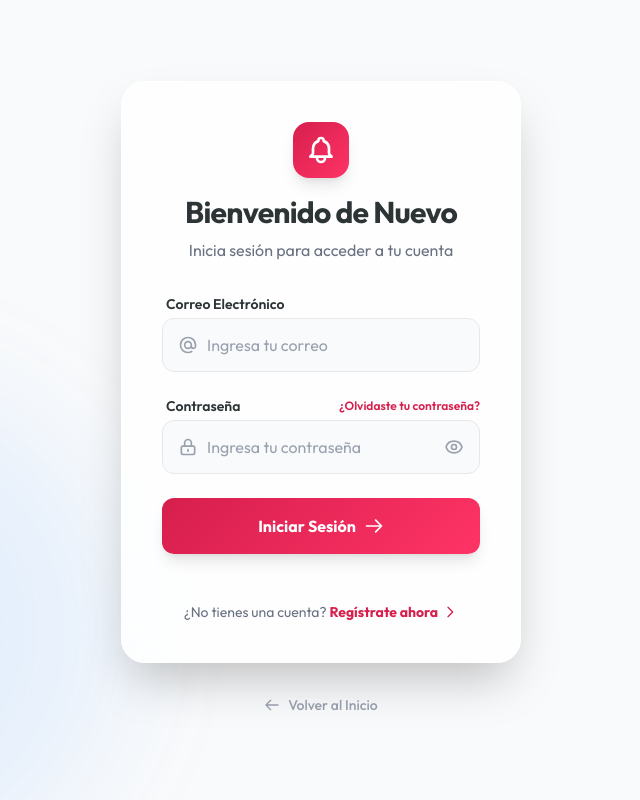
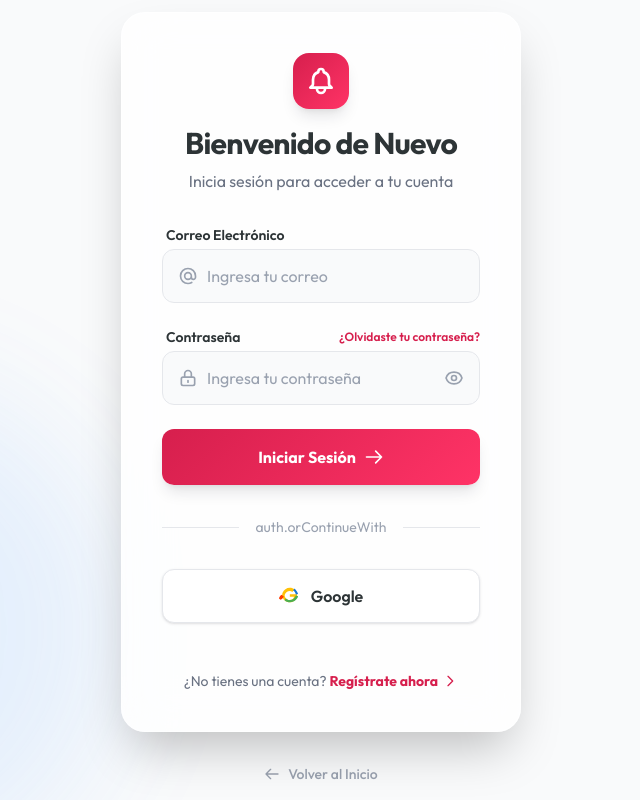
Before and after one commit to RMRdeveloper/alerta360, a Vue app in the folder frontend/: page /login in a window 1280 px wide. Shown: the whole page, without its empty margins (319-959 px from the left). Built offline with nearby package versions, Linux system fonts and the light colour scheme; no server answers.

Commit message:
feat(auth): add login and register views with Google button and sighting schema transform

```diff
--- a/frontend/src/views/LoginView.vue
+++ b/frontend/src/views/LoginView.vue
@@ -114,6 +114,29 @@ const handleLogin = () => {
             </span>
           </button>
 
+          <!-- Divider -->
+          <div class="relative flex py-2 items-center">
+            <div class="flex-grow border-t border-gray-200"></div>
+            <span class="flex-shrink-0 mx-4 text-gray-400 text-sm">{{ $t('auth.orContinueWith') }}</span>
+            <div class="flex-grow border-t border-gray-200"></div>
+          </div>
+
+          <!-- Google Button -->
+          <button
+            type="button"
+            class="w-full relative overflow-hidden group bg-white border border-gray-200 text-secondary font-semibold py-3.5 rounded-xl shadow-sm transition-all duration-300 hover:bg-gray-50 hover:border-gray-300 active:scale-[0.98]"
+          >
+            <span class="flex items-center justify-center gap-3">
+              <svg class="w-5 h-5" viewBox="0 0 24 24" fill="none" xmlns="http://www.w3.org/2000/svg">
+                <path d="M21.8055 10.0415C21.829 10.6585 21.8055 11.2325 21.7115 11.7515C21.3655 13.7845 20.4285 15.6885 18.9865 17.1685C17.5145 18.6785 15.4325 19.6105 12.9805 19.6105C9.0765 19.6105 5.6765 17.1525 4.3055 13.6825C3.9665 12.8225 3.7785 11.8965 3.7785 10.9205C3.7785 9.9445 3.9665 9.0185 4.3055 8.1585C5.6765 4.6885 9.0765 2.2305 12.9805 2.2305C15.2285 2.2305 17.2025 3.0035 18.7845 4.3055L15.9085 7.1815C15.1565 6.4765 14.1225 6.0535 12.9805 6.0535C10.2285 6.0535 7.8465 7.8685 6.9425 10.4285C6.7305 11.0865 6.7305 11.8025 6.9425 12.4605C7.8465 15.0205 10.2285 16.8355 12.9805 16.8355C14.1785 16.8355 15.2605 16.5175 16.1425 15.9765C17.2005 15.3185 17.8465 14.2365 18.0465 13.0495H12.9805V10.0415H21.8055Z" fill="#FFC107"/>
+                <path d="M3.19238 10.5195L5.78338 12.4845C5.07438 14.2885 3.65138 15.7225 1.83838 16.4255L0.270381 15.2225C0.0383809 15.0335 -0.0636191 14.7335 0.0303809 14.4715C0.347381 13.5785 0.812381 12.7505 1.39638 12.0165C1.88438 11.3975 2.48838 10.8875 3.19238 10.5195Z" fill="#FF3D00"/>
+                <path d="M12.9802 19.6106C10.6082 19.6106 8.44419 18.7906 6.78619 17.4196L7.96519 14.7176C9.07019 15.9386 10.8752 16.8356 12.9802 16.8356C16.3262 16.8356 19.1432 14.5426 20.1232 11.4596L22.9562 12.4276C21.8612 16.3276 17.9232 19.6106 12.9802 19.6106Z" fill="#4CAF50"/>
+                <path d="M22.9566 9.42349L20.2546 10.3755C19.9576 8.35649 18.7306 6.57849 17.0266 5.41849L18.4716 2.85849C18.8476 3.17949 19.2006 3.52849 19.5266 3.90349C21.0546 5.51849 22.1816 7.42349 22.9566 9.42349Z" fill="#1976D2"/>
+              </svg>
+              Google
+            </span>
+          </button>
+
           <!-- Footer -->
           <div class="text-center text-sm text-gray-500 mt-6">
             {{ $t('auth.noAccount') }}
--- a/frontend/src/views/RegisterView.vue
+++ b/frontend/src/views/RegisterView.vue
@@ -152,6 +152,29 @@ const handleRegister = () => {
             </span>
           </button>
 
+          <!-- Divider -->
+          <div class="relative flex py-2 items-center">
+            <div class="flex-grow border-t border-gray-200"></div>
+            <span class="flex-shrink-0 mx-4 text-gray-400 text-sm">{{ $t('auth.orContinueWith') }}</span>
+            <div class="flex-grow border-t border-gray-200"></div>
+          </div>
+
+          <!-- Google Button -->
+          <button
+            type="button"
+            class="w-full relative overflow-hidden group bg-white border border-gray-200 text-secondary font-semibold py-3.5 rounded-xl shadow-sm transition-all duration-300 hover:bg-gray-50 hover:border-gray-300 active:scale-[0.98]"
+          >
+            <span class="flex items-center justify-center gap-3">
+              <svg class="w-5 h-5" viewBox="0 0 24 24" fill="none" xmlns="http://www.w3.org/2000/svg">
+                <path d="M21.8055 10.0415C21.829 10.6585 21.8055 11.2325 21.7115 11.7515C21.3655 13.7845 20.4285 15.6885 18.9865 17.1685C17.5145 18.6785 15.4325 19.6105 12.9805 19.6105C9.0765 19.6105 5.6765 17.1525 4.3055 13.6825C3.9665 12.8225 3.7785 11.8965 3.7785 10.9205C3.7785 9.9445 3.9665 9.0185 4.3055 8.1585C5.6765 4.6885 9.0765 2.2305 12.9805 2.2305C15.2285 2.2305 17.2025 3.0035 18.7845 4.3055L15.9085 7.1815C15.1565 6.4765 14.1225 6.0535 12.9805 6.0535C10.2285 6.0535 7.8465 7.8685 6.9425 10.4285C6.7305 11.0865 6.7305 11.8025 6.9425 12.4605C7.8465 15.0205 10.2285 16.8355 12.9805 16.8355C14.1785 16.8355 15.2605 16.5175 16.1425 15.9765C17.2005 15.3185 17.8465 14.2365 18.0465 13.0495H12.9805V10.0415H21.8055Z" fill="#FFC107"/>
+                <path d="M3.19238 10.5195L5.78338 12.4845C5.07438 14.2885 3.65138 15.7225 1.83838 16.4255L0.270381 15.2225C0.0383809 15.0335 -0.0636191 14.7335 0.0303809 14.4715C0.347381 13.5785 0.812381 12.7505 1.39638 12.0165C1.88438 11.3975 2.48838 10.8875 3.19238 10.5195Z" fill="#FF3D00"/>
+                <path d="M12.9802 19.6106C10.6082 19.6106 8.44419 18.7906 6.78619 17.4196L7.96519 14.7176C9.07019 15.9386 10.8752 16.8356 12.9802 16.8356C16.3262 16.8356 19.1432 14.5426 20.1232 11.4596L22.9562 12.4276C21.8612 16.3276 17.9232 19.6106 12.9802 19.6106Z" fill="#4CAF50"/>
+                <path d="M22.9566 9.42349L20.2546 10.3755C19.9576 8.35649 18.7306 6.57849 17.0266 5.41849L18.4716 2.85849C18.8476 3.17949 19.2006 3.52849 19.5266 3.90349C21.0546 5.51849 22.1816 7.42349 22.9566 9.42349Z" fill="#1976D2"/>
+              </svg>
+              Google
+            </span>
+          </button>
+
           <!-- Footer -->
           <div class="text-center text-sm text-gray-500 mt-6">
             {{ $t('auth.haveAccount') }}
```
Also changed, not shown: 1 other file (tests, documents, lock files or other folders).
